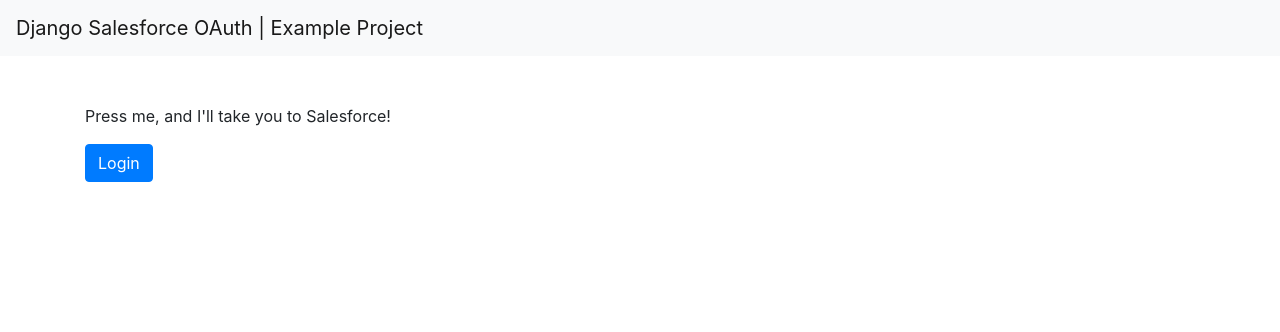
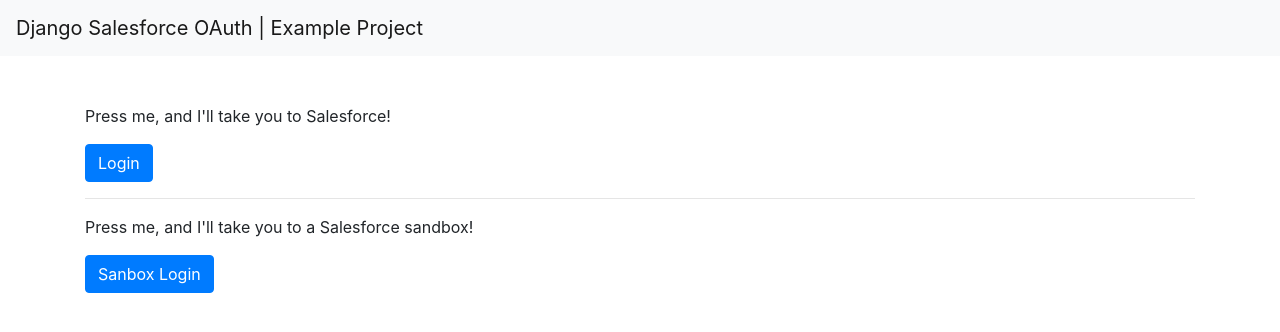
Before and after one commit to Kicksaw-Consulting/django-salesforce-oauth, a Django app: page / in a window 1280 px wide. Shown: the top 332 px of the page. Run offline with Django 3.2, Linux system fonts and the light colour scheme; some libraries are stand-ins or nearby versions.

Commit message:
splitting sandbox login into different url

```diff
--- a/django_salesforce_oauth/urls.py
+++ b/django_salesforce_oauth/urls.py
@@ -4,7 +4,14 @@ from django.urls import path
 from django_salesforce_oauth.views import oauth, oauth_callback
 
 urlpatterns = [
-    path("", oauth, name="oauth"),
-    path("callback/", oauth_callback, name="oauth-callback"),
+    path("", oauth, {"domain": "login"}, name="oauth"),
+    path("sandbox/", oauth, {"domain": "test"}, name="oauth-sandbox"),
+    path("callback/", oauth_callback, {"domain": "login"}, name="oauth-callback"),
+    path(
+        "callback/sandbox/",
+        oauth_callback,
+        {"domain": "test"},
+        name="oauth-callback-sandbox",
+    ),
     path("logout/", LogoutView.as_view(), name="logout"),
 ]
--- a/example_project/frontend/templates/index.html
+++ b/example_project/frontend/templates/index.html
@@ -1,29 +1,21 @@
 <!DOCTYPE html>
 <html>
+
 <head>
   <!-- Required meta tags -->
   <meta charset="utf-8" />
-    <meta
-      name="viewport"
-      content="width=device-width, initial-scale=1, shrink-to-fit=no"
-    />
+  <meta name="viewport" content="width=device-width, initial-scale=1, shrink-to-fit=no" />
 
   <!-- Bootstrap CSS -->
-    <link
-      rel="stylesheet"
-      href="https://maxcdn.bootstrapcdn.com/bootstrap/4.0.0/css/bootstrap.min.css"
-      integrity="sha384-Gn5384xqQ1aoWXA+058RXPxPg6fy4IWvTNh0E263XmFcJlSAwiGgFAW/dAiS6JXm"
-      crossorigin="anonymous"
-    />
+  <link rel="stylesheet" href="https://maxcdn.bootstrapcdn.com/bootstrap/4.0.0/css/bootstrap.min.css"
+    integrity="sha384-Gn5384xqQ1aoWXA+058RXPxPg6fy4IWvTNh0E263XmFcJlSAwiGgFAW/dAiS6JXm" crossorigin="anonymous" />
 
   <title>Django Salesforce OAuth | Example Project</title>
 </head>
 
 <body>
   <nav class="navbar navbar-expand-lg navbar-light bg-light">
-      <a class="navbar-brand" href="/"
-        >Django Salesforce OAuth | Example Project</a
-      >
+    <a class="navbar-brand" href="/">Django Salesforce OAuth | Example Project</a>
   </nav>
   <div class="container pt-5">
     {% if user.is_authenticated %}
@@ -32,7 +24,11 @@
     {% else %}
     <p>Press me, and I'll take you to Salesforce!</p>
     <a href="{% url 'oauth' %}" class="btn btn-primary">Login</a>
+    <hr />
+    <p>Press me, and I'll take you to a Salesforce sandbox!</p>
+    <a href="{% url 'oauth-sandbox' %}" class="btn btn-primary">Sanbox Login</a>
     {% endif %}
   </div>
 </body>
+
 </html>
--- a/example_project/project/settings.py
+++ b/example_project/project/settings.py
@@ -90,6 +90,7 @@ LOGOUT_REDIRECT_URL = "/"
 # django_salesforce_oauth
 SCOPES = "id api refresh_token"
 OAUTH_REDIRECT_URI = "https://localhost:5000/oauth/callback/"
+OAUTH_SANDBOX_REDIRECT_URI = "https://localhost:5000/oauth/callback/sandbox/"
 SFDC_CONSUMER_KEY = os.getenv("SFDC_CONSUMER_KEY")
 SFDC_CONSUMER_SECRET = os.getenv("SFDC_CONSUMER_SECRET")
 CUSTOM_CALLBACK = "frontend.callback.oauth_callback"
```
Also changed, not shown: django_salesforce_oauth/utils.py (+7 -9 lines), django_salesforce_oauth/views.py (+6 -8 lines), README.md. Lines whose indentation alone changed are shown as unchanged.
